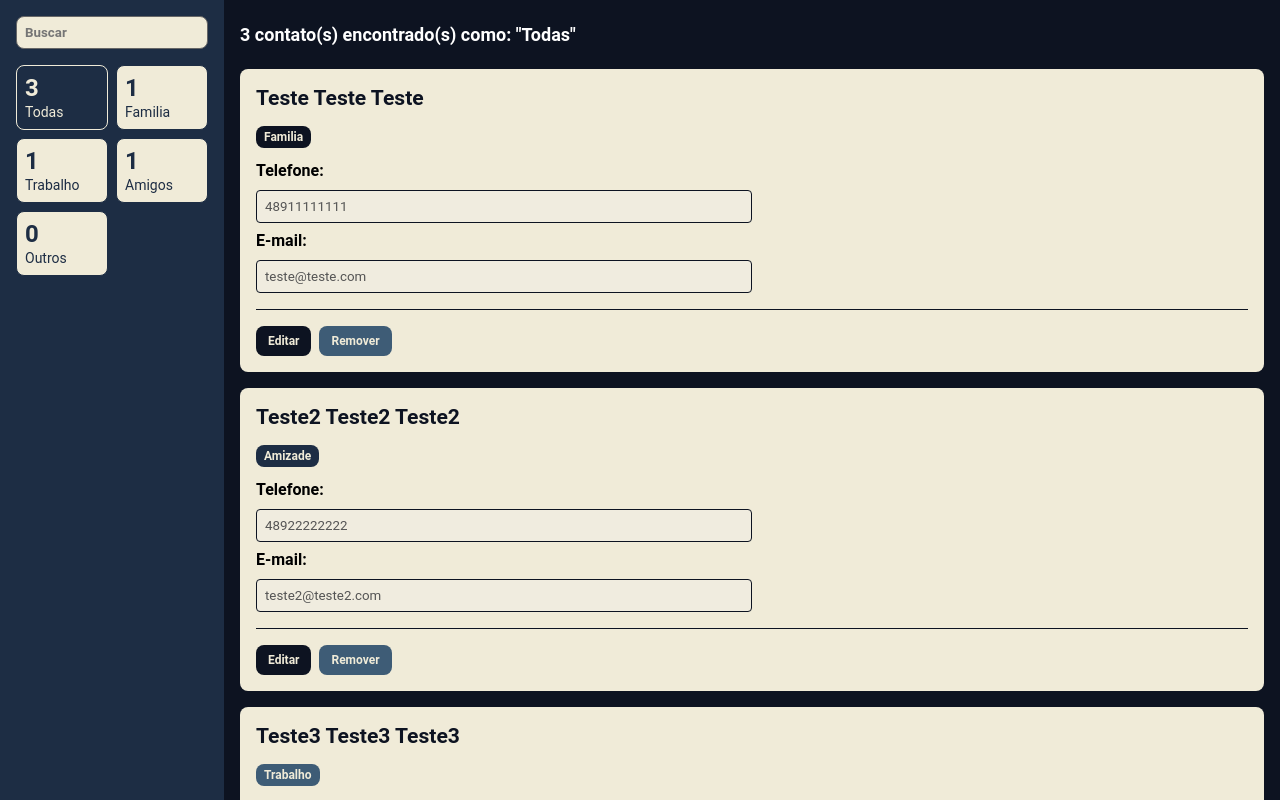
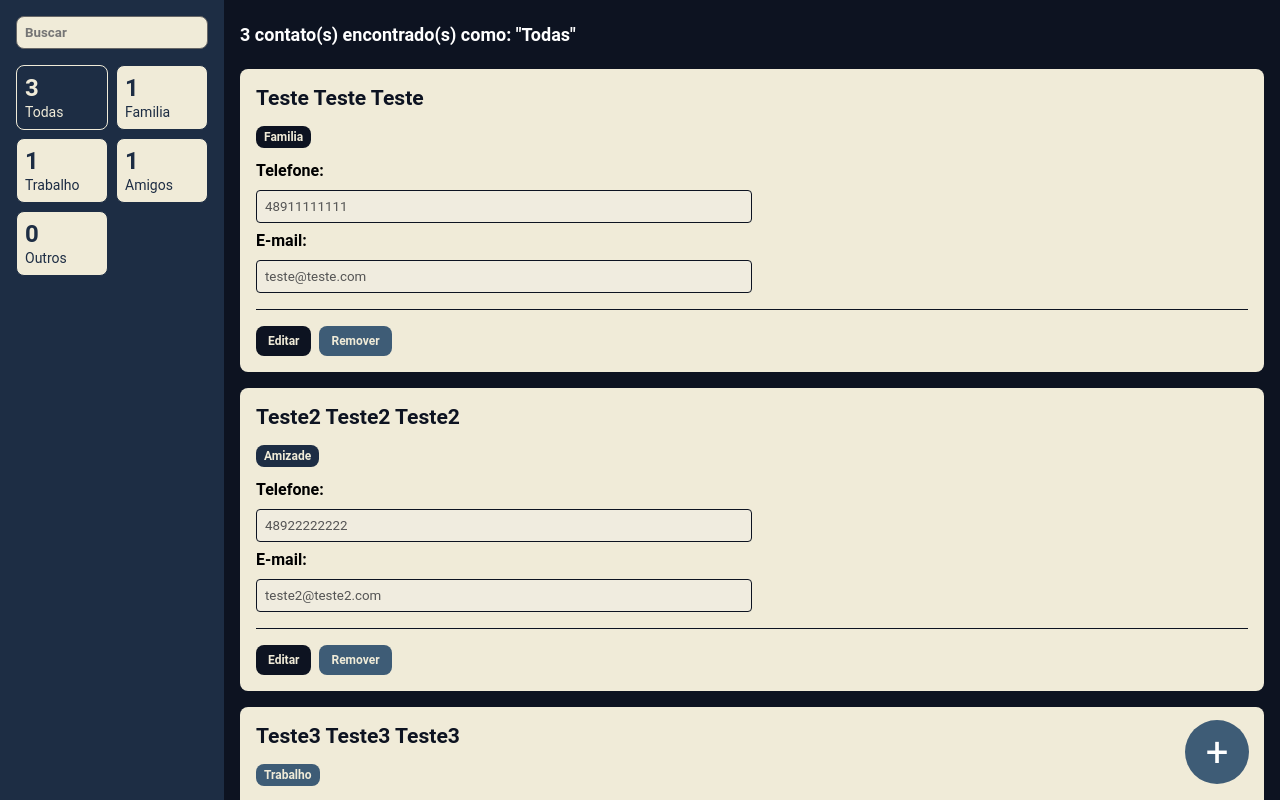
Before and after one commit to bcadore/conecta-plus-app, a React (Create React App) app: page / in a window 1280 px wide. Built offline with nearby package versions, Linux system fonts and the light colour scheme.

Commit message:
Adicionado pagina inicial para lista dos contatos.

```diff
--- a/src/App.tsx
+++ b/src/App.tsx
@@ -5,6 +5,7 @@ import EstiloGlobal, { PageContainer } from './styles';
 
 import store from './store';
 import Home from './pages/Home';
+import CadastraContato from './pages/CadastaContato';
 
 const rotas = createBrowserRouter([
   {
@@ -13,7 +14,7 @@ const rotas = createBrowserRouter([
   },
   {
     path: '/cadastraContato',
-    element: <h1>Cadastra Contato</h1>,
+    element: <CadastraContato />,
   },
 ]);
 
--- /dev/null
+++ b/src/components/BotaoAddContato/index.tsx
@@ -0,0 +1,5 @@
+import * as S from './styles';
+
+const BotaoAddContato = () => <S.Circulo to="/cadastraContato">+</S.Circulo>;
+
+export default BotaoAddContato;
--- /dev/null
+++ b/src/components/BotaoAddContato/styles.ts
@@ -0,0 +1,20 @@
+import { Link } from 'react-router-dom';
+import styled from 'styled-components';
+import variaveis from '../../styles/variaveis';
+
+export const Circulo = styled(Link)`
+  height: 64px;
+  width: 64px;
+  display: flex;
+  border-radius: 50%;
+  justify-content: center;
+  align-items: center;
+  font-size: 40px;
+  background-color: ${variaveis.paynesGrayColor};
+  color: #fff;
+  position: fixed;
+  bottom: 16px;
+  right: 31px;
+  cursor: pointer;
+  text-decoration: none;
+`;
--- a/src/pages/Home/index.tsx
+++ b/src/pages/Home/index.tsx
@@ -1,3 +1,4 @@
+import BotaoAddContato from '../../components/BotaoAddContato';
 import AsideContainer from '../../containers/AsideContainer';
 import ContactsListContainer from '../../containers/ContactsListContainer';
 
@@ -6,6 +7,7 @@ const Home = () => {
     <>
       <AsideContainer />
       <ContactsListContainer />
+      <BotaoAddContato />
     </>
   );
 };
```
